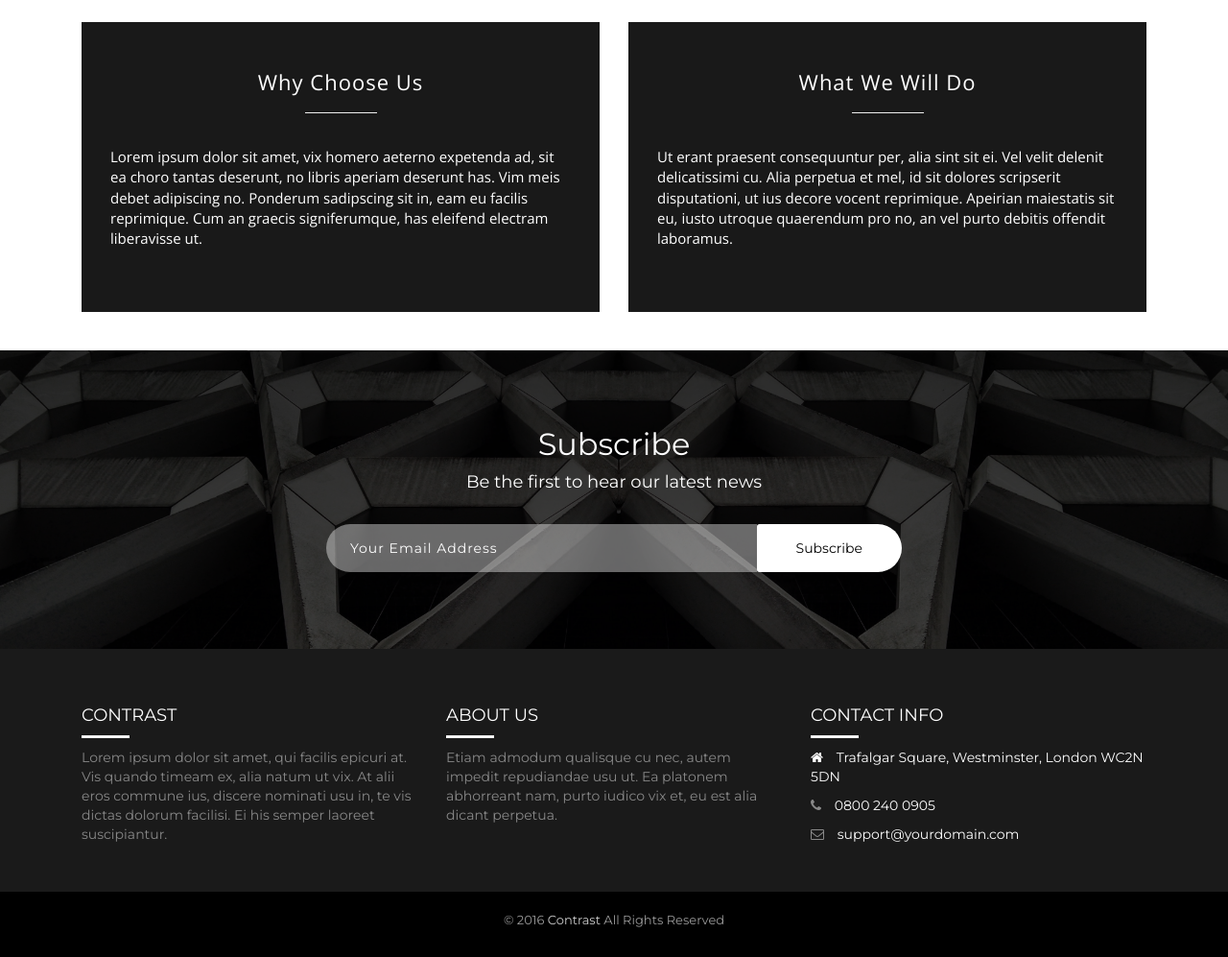
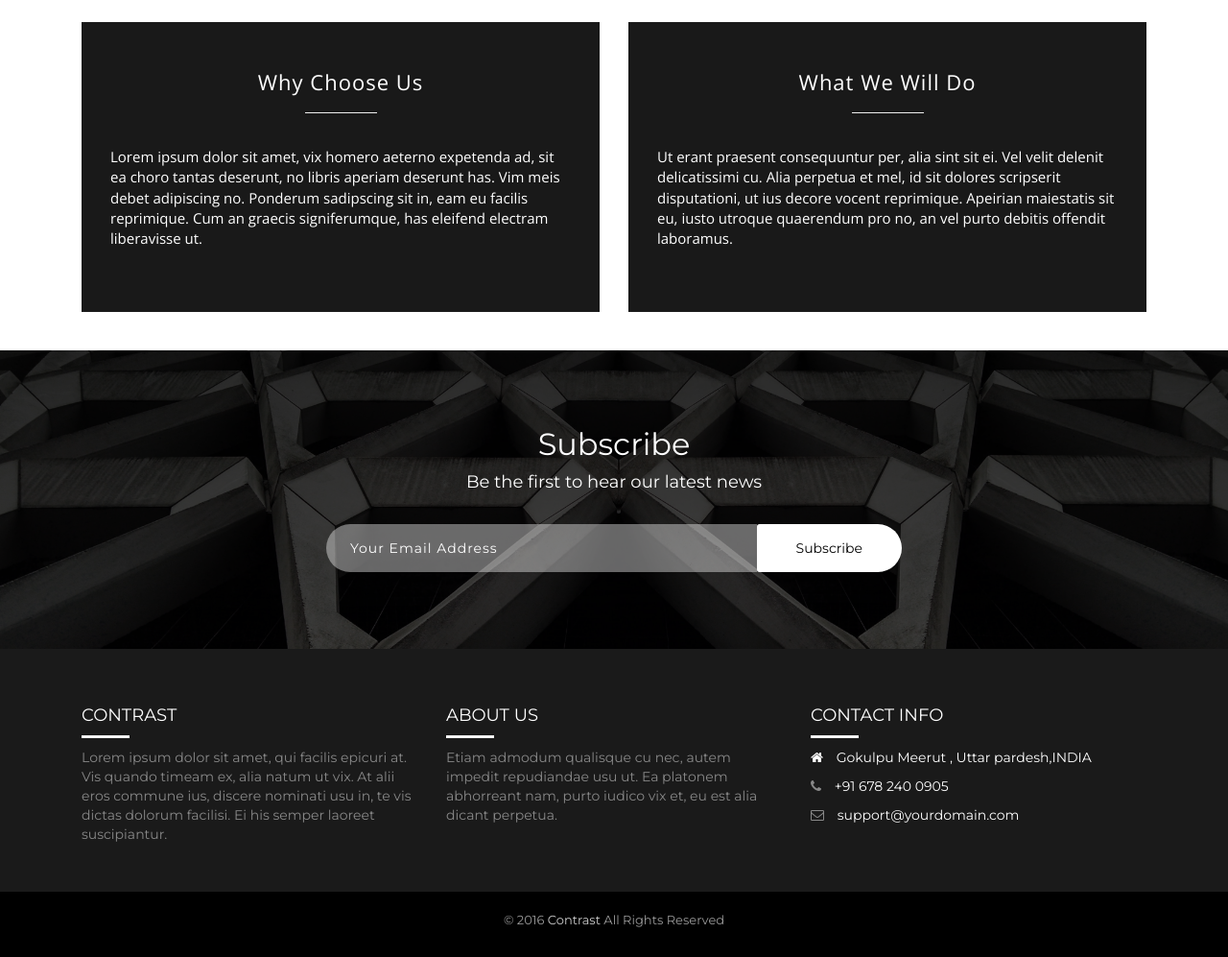
Before and after one commit to samitsuroor/contrast, a plain HTML site: page index.html in a window 1280 px wide. Shown: the part 2587-3584 px from the top of the page at 96% size. Drawn offline with nearby package versions, Linux system fonts and the light colour scheme.

Commit message:
Update index.html

```diff
--- a/index.html
+++ b/index.html
@@ -419,11 +419,11 @@
 					<li>
 						<p>
 							<a href="#"><i class="fa fa-home"></i>
-								<a href="#">Trafalgar Square, Westminster, London WC2N 5DN</a>
+								<a href="#">Gokulpu Meerut , Uttar pardesh,INDIA</a>
 						</p>
 						<p>
 							<i class="fa fa-phone"></i>
-							<a href="#">0800 240 0905</a>
+							<a href="#">+91 678 240 0905</a>
 						</p>
 						<p>
 							<i class="fa fa-envelope-o"></i>
```
